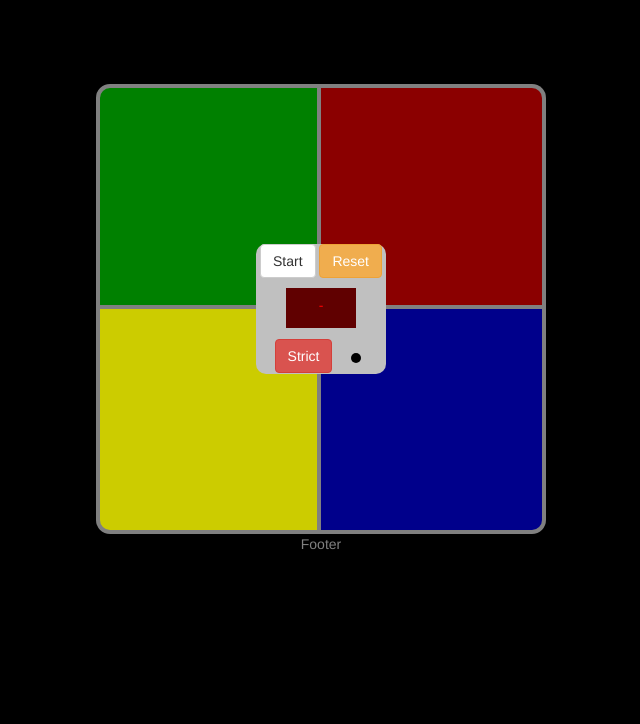
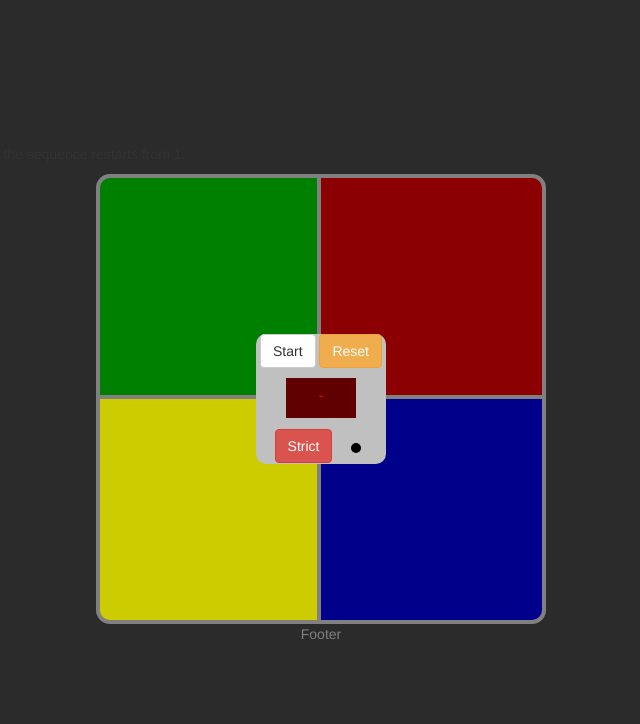
Before and after one commit to kesi2k/Simon-game, a plain HTML site: page index.html in a window 1280 px wide. Shown: the part 76-800 px from the top of the page, without its empty margins (319-959 px from the left). Drawn offline with nearby package versions, Linux system fonts and the light colour scheme.

Commit message:
CSS changes

```diff
--- a/index.html
+++ b/index.html
@@ -13,6 +13,11 @@
 <body>
   <div id="big_wrapper">
     <h1 style="color:gray">Simon Game</h1>
+    <div id = "instructions">
+    <p> Repeat the sequence in the correct order.</p>
+    <p> Repeat a sequence of 20 to win the game.</p>
+    <p> In strict mode you are only allowed one error and the sequence restarts from 1.</p>
+    </div>
     <div id = "game_grid">
     <div id = "green" class="color green"></div>
     <div id = "red" class="color red"></div>
--- a/styling.css
+++ b/styling.css
@@ -1,14 +1,20 @@
 
 body{
-  background:black;
+  background:#2B2B2B;
 }
 #big_wrapper{
      text-align:center;
 }
 
+#instructions{
+     padding-left:15px;
+     text-align:left;
+}
+
 h1{
 margin-bottom: 100px;
 }
+
 #game_grid{
  position: relative;
   text-align: center;
```
